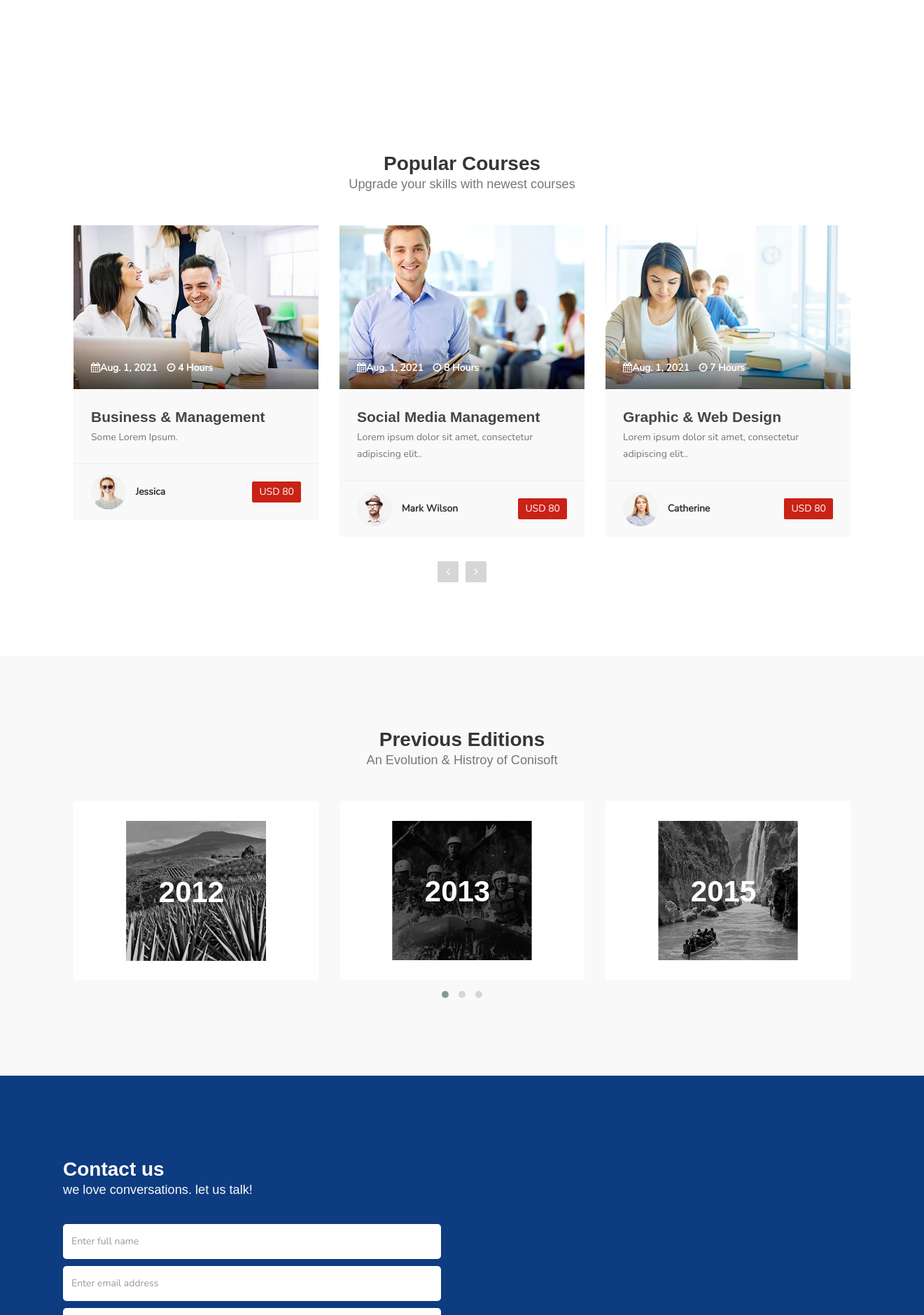
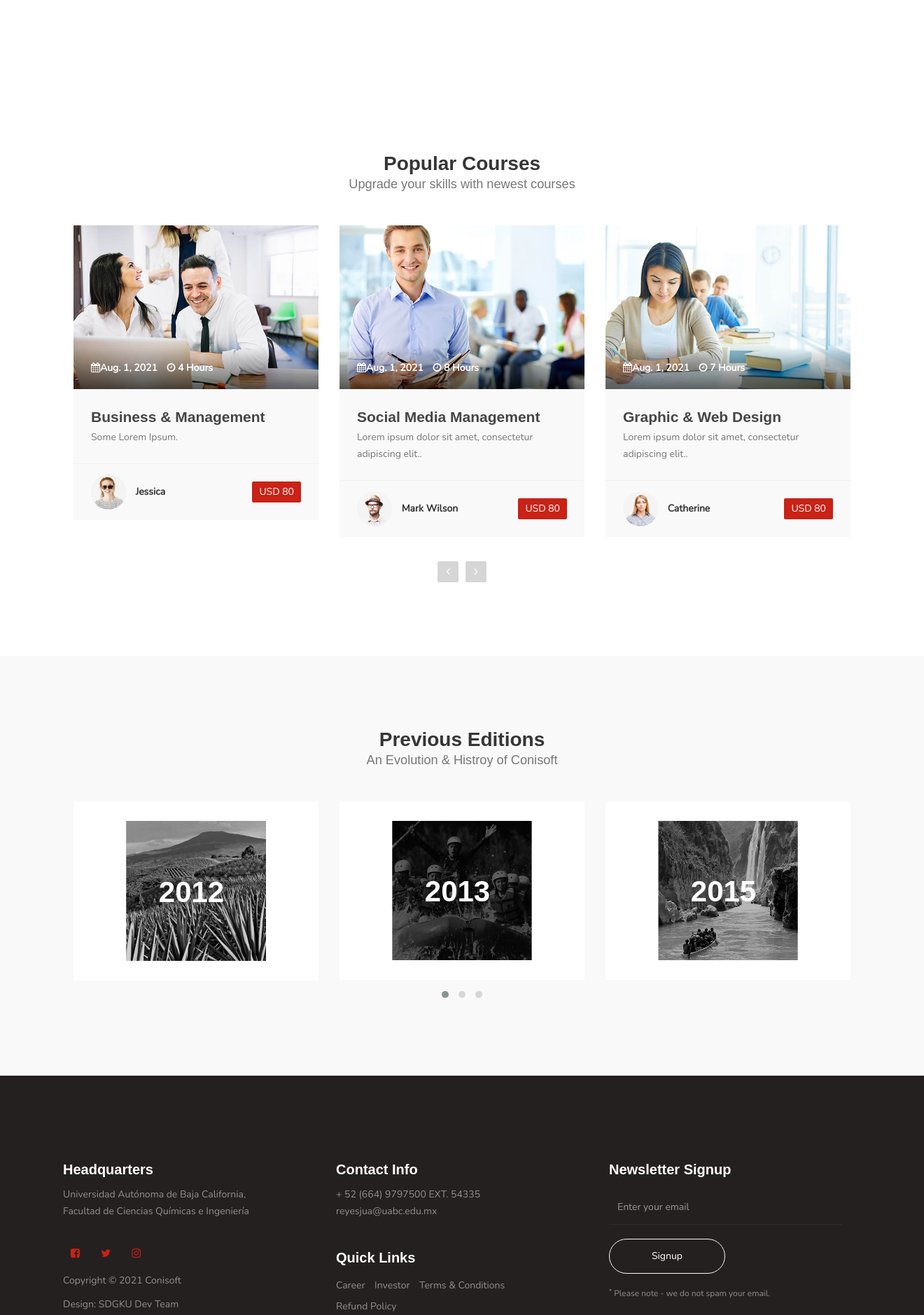
Before and after one commit to Conisoft-Dev/Conisoft, a Django app: page / in a window 1320 px wide; the page is wider, and only the part inside the window is pictured. Shown: the part 2401-4280 px from the top of that part at 70% size. Run offline with Django 3.2, Linux system fonts and the light colour scheme; a user stored in the database is signed in; data comes from the database, SQL or seed files in the repository; some libraries are stand-ins or nearby versions; some web fonts are replaced.

Commit message:
Started using new User model

```diff
--- a/Conisoft/Conisoft/settings.py
+++ b/Conisoft/Conisoft/settings.py
@@ -92,7 +92,7 @@ DATABASES = {
     This Completely changes the user authentication and the superusers as well,
     if you uncomment this you will have to create a new superuser.
  """
-# AUTH_USER_MODEL = 'mainApp.User'
+AUTH_USER_MODEL = 'mainApp.User'
 
 AUTH_PASSWORD_VALIDATORS = [
     {
--- a/Conisoft/mainApp/admin.py
+++ b/Conisoft/mainApp/admin.py
@@ -7,7 +7,7 @@ from .models import (
     PaperRequirement,
     Topic,
     Carosel,
-    Attendee
+    # Attendee
     )
 
 # Register your models here.
@@ -18,4 +18,4 @@ admin.site.register(Course)
 admin.site.register(PaperRequirement)
 admin.site.register(Topic)
 admin.site.register(Carosel)
-admin.site.register(Attendee)
+# admin.site.register(Attendee)
--- a/Conisoft/mainApp/forms.py
+++ b/Conisoft/mainApp/forms.py
@@ -1,6 +1,7 @@
 from django import forms
 from django.contrib.auth.forms import UserCreationForm
-from django.contrib.auth.models import User
+# from django.contrib.auth.models import User
+from .models import User
 
 
 # Create your forms here.
@@ -10,7 +11,7 @@ class NewUserForm(UserCreationForm):
 
 	class Meta:
 		model = User
-		fields = ("username", "email", "password1", "password2")
+		fields = ("Full_Name", "email", "password1", "password2")
 
 	def save(self, commit=True):
 		user = super(NewUserForm, self).save(commit=False)
--- a/Conisoft/mainApp/models.py
+++ b/Conisoft/mainApp/models.py
@@ -4,16 +4,16 @@ from django.contrib.auth.models import (
 )
 
 # user with foriegn key
-class Attendee(models.Model):
-    Full_Name = models.CharField(max_length=200)
-    industry_type = models.CharField(max_length=200)
-    presenter = models.BooleanField(default=False)
-    reciept = models.FileField()
-    guest = models.IntegerField(default=0)
-    user_id = models.ForeignKey(User, on_delete=models.CASCADE) # Foriegn Key to default user class
+# class Attendee(models.Model):
+#     Full_Name = models.CharField(max_length=200)
+#     industry_type = models.CharField(max_length=200)
+#     presenter = models.BooleanField(default=False)
+#     reciept = models.FileField()
+#     guest = models.IntegerField(default=0)
+#     user_id = models.ForeignKey(User, on_delete=models.CASCADE) # Foriegn Key to default user class
 
-    def __str__(self):
-        return self.name
+#     def __str__(self):
+#         return self.name
 
 
 # Main Workshop Model
@@ -149,7 +149,8 @@ class User(AbstractBaseUser):
     Full_Name = models.CharField(max_length=200)
     industry_type = models.CharField(max_length=200)
     presenter = models.BooleanField(default=False)
-    reciept = models.FileField()
+    reciept = models.ImageField()
+    paper = models.FileField(null=True)
     guest = models.IntegerField(default=0)
 
 
--- a/Conisoft/templates/base.html
+++ b/Conisoft/templates/base.html
@@ -2,10 +2,11 @@
 
 <!DOCTYPE html>
 <html lang="en">
+
 <head>
 
      <title>Conisoft 2021</title>
-<!--
+     <!--
 
 Known Template
 
@@ -28,6 +29,7 @@ https://templatemo.com/tm-516-known
      <link rel="stylesheet" href="{% static 'css/templatemo-style.css' %}">
 
 </head>
+
 <body id="top" data-spy="scroll" data-target=".navbar-collapse" data-offset="50">
 
      <!-- PRE LOADER -->
@@ -57,14 +59,14 @@ https://templatemo.com/tm-516-known
 
                <!-- MENU LINKS -->
                <div class="collapse navbar-collapse">
-                    <ul class="nav navbar-nav navbar-nav-first">
+                    <ul class="nav navbar-nav">
                          <li><a href="#top" class="smoothScroll">Home</a></li>
                          <li><a href="#about" class="smoothScroll">About</a></li>
                          <li><a href="#team" class="smoothScroll">Teachers</a></li>
                          <li><a href="#courses" class="smoothScroll">Courses</a></li>
                          <li><a href="#testimonial" class="smoothScroll">Reviews</a></li>
                          <li><a href="#contact" class="smoothScroll">Contact</a></li>
-                         <li><a href="/register" class= '{% if request.path == "register" %} active {% endif %}' >Register</a></li>
+                         {% if not user.is_authenticated %} <li><a href="/register">Register</a></li>{% endif %}
                     </ul>
 
                     <ul class="nav navbar-nav navbar-right">
@@ -86,10 +88,10 @@ https://templatemo.com/tm-516-known
      </section>
 
      <!-- MAIN -->
-    <main>
-        {% block content %}
-        {% endblock %}
-    </main>
+     <main>
+          {% block content %}
+          {% endblock %}
+     </main>
 
 
      <!-- FOOTER -->
@@ -103,7 +105,8 @@ https://templatemo.com/tm-516-known
                                    <h2>Headquarters</h2>
                               </div>
                               <address>
-                                   <p>Universidad Autónoma de Baja California,<br> Facultad de Ciencias Químicas e Ingeniería </p>
+                                   <p>Universidad Autónoma de Baja California,<br> Facultad de Ciencias Químicas e
+                                        Ingeniería </p>
                               </address>
 
                               <ul class="social-icon">
@@ -150,8 +153,10 @@ https://templatemo.com/tm-516-known
                               <div>
                                    <div class="form-group">
                                         <form action="#" method="get">
-                                             <input type="email" class="form-control" placeholder="Enter your email" name="email" id="email" required="">
-                                             <input type="submit" class="form-control" name="submit" id="form-submit" value="Signup">
+                                             <input type="email" class="form-control" placeholder="Enter your email"
+                                                  name="email" id="email" required="">
+                                             <input type="submit" class="form-control" name="submit" id="form-submit"
+                                                  value="Signup">
                                         </form>
                                         <span><sup>*</sup> Please note - we do not spam your email.</span>
                                    </div>
@@ -172,4 +177,5 @@ https://templatemo.com/tm-516-known
      <script src="{% static 'js/custom.js' %}"></script>
 
 </body>
+
 </html>
--- a/Conisoft/templates/index.html
+++ b/Conisoft/templates/index.html
@@ -92,7 +92,7 @@
                </div>
 
 
-<!-- REGISTER -->
+               <!-- REGISTER -->
                <div class="col-md-offset-1 col-md-4 col-sm-12">
                     <div class="entry-form">
                          <form action="#" method="post">
@@ -216,12 +216,12 @@
                                    <div class="courses-thumb">
                                         <div class="courses-top">
                                              <div class="courses-image">
-                                                  <img src="{{ object.image.url }}"
-                                                       class="img-responsive" alt="">
+                                                  <img src="{{ object.image.url }}" class="img-responsive" alt="">
                                              </div>
                                              <div class="courses-date">
                                                   <span><i class="fa fa-calendar"></i>{{ object.date }}</span>
-                                                  <span><i class="fa fa-clock-o"></i> {{ object.time_length }} Hours</span>
+                                                  <span><i class="fa fa-clock-o"></i> {{ object.time_length }}
+                                                       Hours</span>
                                              </div>
                                         </div>
 
@@ -232,7 +232,8 @@
 
                                         <div class="courses-info">
                                              <div class="courses-author">
-                                                  <img src='{{ object.presenter_image.url }}' class="img-responsive" alt="">
+                                                  <img src='{{ object.presenter_image.url }}' class="img-responsive"
+                                                       alt="">
                                                   <span>{{ object.presenter }}</span>
                                              </div>
                                              <div class="courses-price">
@@ -268,8 +269,7 @@
                                              <h4>{{ object.year }}</h4>
                                         </a>
                                         <div class="tst-image">
-                                             <img src='{{ object.image.url }}' class="img-responsive"
-                                                  alt="">
+                                             <img src='{{ object.image.url }}' class="img-responsive" alt="">
                                         </div>
                                    </div>
                               </div>
@@ -283,42 +283,10 @@
 
 
 <!-- CONTACT -->
-<section id="contact">
-     <div class="container">
-          <div class="row">
+{% if not user.is_authenticated %}
+     {% block form %}
 
-               <div class="col-md-6 col-sm-12">
-                    <form id="contact-form" role="form" action="" method="post">
-                         <div class="section-title">
-                              <h2>Contact us <small>we love conversations. let us talk!</small></h2>
-                         </div>
-
-                         <div class="col-md-12 col-sm-12">
-                              <input type="text" class="form-control" placeholder="Enter full name" name="name"
-                                   required="">
-
-                              <input type="email" class="form-control" placeholder="Enter email address" name="email"
-                                   required="">
-
-                              <textarea class="form-control" rows="6" placeholder="Tell us about your message"
-                                   name="message" required=""></textarea>
-                         </div>
-
-                         <div class="col-md-4 col-sm-12">
-                              <input type="submit" class="form-control" name="send message" value="Send Message">
-                         </div>
-
-                    </form>
-               </div>
-
-               <!-- <div class="col-md-6 col-sm-12">
-                         <div class="contact-image">
-                              <img src="{% static 'images/contact-image.jpg' %}" class="img-responsive" alt="Smiling Two Girls">
-                         </div>
-                    </div> -->
-
-          </div>
-     </div>
-</section>
+     {% endblock %}
+{% endif %}
 
 {% endblock content %}
```
Also changed, not shown: Conisoft/templates/register.html (+44 -2 lines), Conisoft/db.sqlite3, Conisoft/mainApp/migrations/0015_auto_20210806_2150.py (added), Conisoft/mainApp/migrations/0016_alter_user_paper.py (added).
